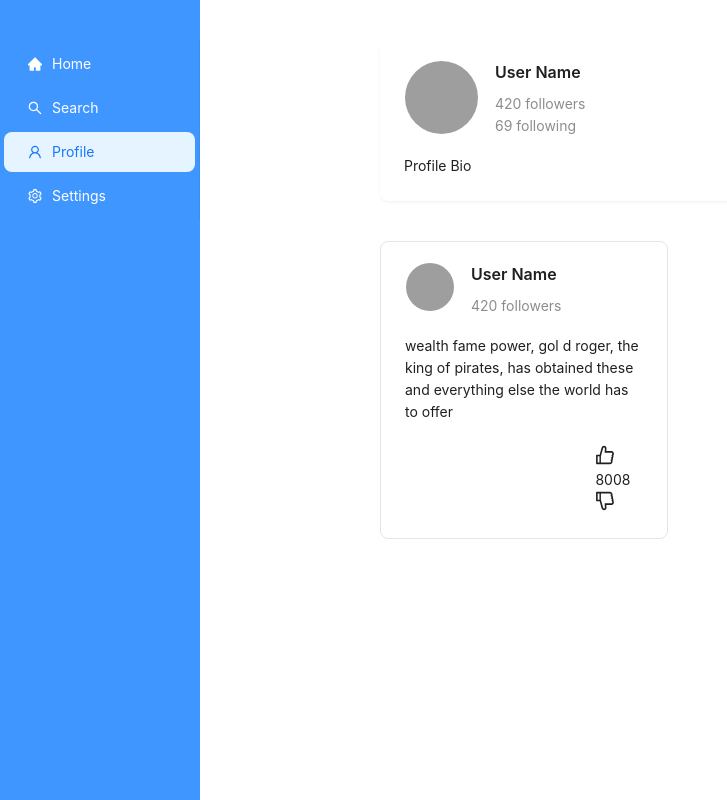
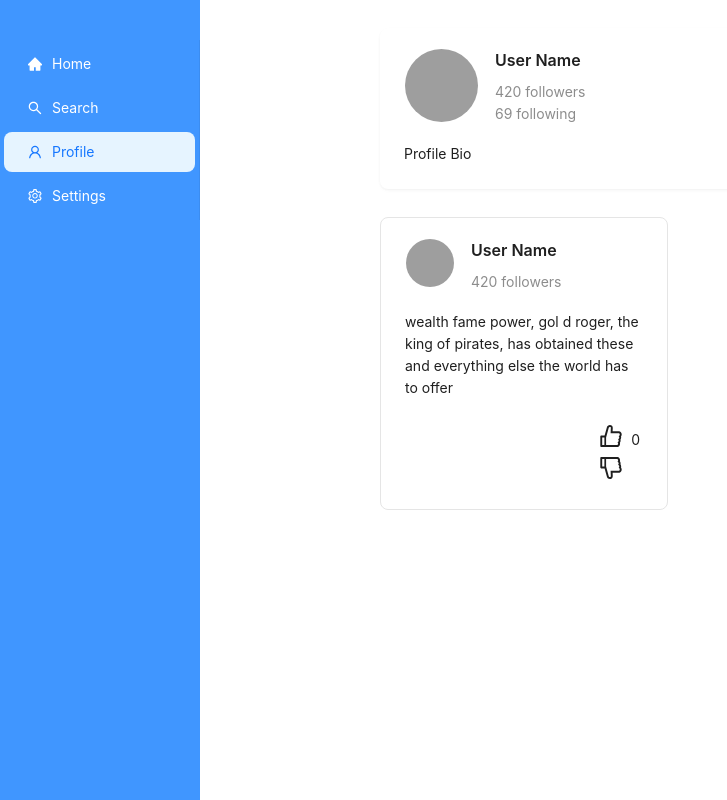
Before and after one commit to rafi-d-z/Yapper, a React (Create React App) app: page / in a window 1280 px wide. Both pictures are taken after a click on the item "Profile". Shown: the whole page, without its empty margins (0-727 px from the left). Built offline with nearby package versions, Linux system fonts and the light colour scheme; grey boxes are pictures that could not be loaded.

Commit message:
updated like buttons for profile.js

```diff
--- a/src/components/Profile.js
+++ b/src/components/Profile.js
@@ -1,15 +1,16 @@
 import { LikeOutlined, DislikeOutlined } from "@ant-design/icons";
-import { Avatar, Card, } from "antd";
+import { Avatar, Button, Card, } from "antd";
+
+const {Meta} = Card;
 
 function Profile(){
-    const {Meta} = Card;
-
+    const likes = 0;
     const pfp = "https://i.pinimg.com/originals/d8/f5/2c/d8f52ce52985768ccac65f9550baf49e.jpg";
 
     return(
         <div className="h-full w-full flex justify-center items-center">
             <div className="w-8/12 h-full">
-                <Card className="w-full h-fit mt-10" bordered={false}>
+                <Card className="w-full h-fit mt-7" bordered={false}>
                     <Meta
                     avatar={<Avatar src={pfp} size={75}/>}
                     title="User Name"
@@ -23,7 +24,7 @@ function Profile(){
                     <p>Profile Bio</p>
                 </Card>
 
-                <Card className="w-2/5 h-fit mt-10" style={{border:"0.05rem solid rgb(229, 229, 229)"}}>
+                <Card className="w-2/5 h-fit mt-7" style={{border:"0.05rem solid rgb(229, 229, 229)"}}>
                     <Meta
                     avatar={<Avatar src={pfp} size={50}/>}
                     title="User Name"
@@ -37,7 +38,7 @@ function Profile(){
                     <p>wealth fame power, gol d roger, the king of pirates, has obtained these and everything else the world has to offer</p>
                     <br/>
                     <div style={{paddingLeft: '80%'}}>
-                        <LikeOutlined style={{fontSize:'20px'}}/>   8008   <DislikeOutlined style={{fontSize:'20px'}}/>
+                        <Button type='text' icon={<LikeOutlined/>}/> {likes} <Button type='text' icon={<DislikeOutlined/>}/>
                     </div>
                 </Card>
             </div>
```
